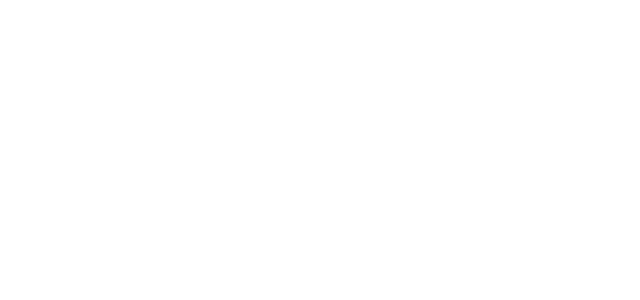
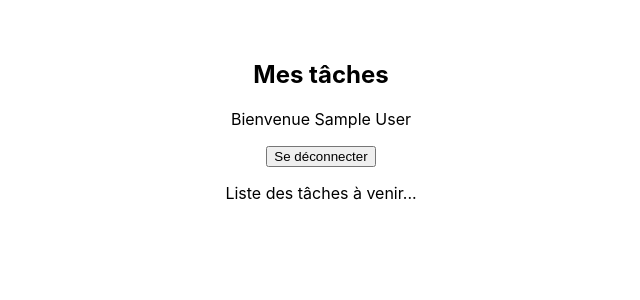
Before and after one commit to Tbyb/projet-web-react, a React app in the folder frontend/: page /task in a window 1280 px wide. Before the commit this address had no page. Shown: the top 300 px of the page, without its empty margins (319-959 px from the left). Built offline with nearby package versions, Linux system fonts and the light colour scheme; sample sign-in values are in the browser's storage; the HTML template or start-up script is replaced by a standard one.

Commit message:
push Jour 2

```diff
--- a/frontend/src/App.jsx
+++ b/frontend/src/App.jsx
@@ -2,6 +2,7 @@
 import ProtectedRoute from './components/ProtectedRoute'
 import Login from './pages/Login'
 import Dashboard from './pages/Dashboard'
+import Task from './pages/Task'
 import './App.css'
 
 // Pages temporaires (vos pages à remplacer)
@@ -16,7 +17,7 @@
       <Routes>
         <Route path="/login" element={<Login />} />
         <Route path="/dashboard" element={ <ProtectedRoute> <Dashboard />  </ProtectedRoute> } />
-
+        <Route path="/task" element={ <ProtectedRoute> <Task />  </ProtectedRoute> } />
         <Route path="/" element={<Navigate to="/dashboard" />} />
       </Routes>
     </div>
--- a/frontend/src/contexts/AuthContext.jsx
+++ b/frontend/src/contexts/AuthContext.jsx
@@ -3,17 +3,24 @@
 const AuthContext = createContext(null)
 
 export const AuthProvider = ({ children }) => {
-  const [user, setUser] = useState(null)
+  const [user, setUser] = useState(() => {
+    // Vérifie si un utilisateur est déjà stocké (persistance)
+    const saved = localStorage.getItem("user")
+    return saved ? JSON.parse(saved) : null
+
+  })
 
   const login = (email, password) => {
     // Simulation de connexion
-    setUser({ email, name: 'Étudiant' })
+    const  fakeUser={ email, name: 'Étudiant' }
+    setUser(fakeUser)
+    localStorage.setItem("user", JSON.stringify(fakeUser))
     return true   // retourne true pour signaler succès
   }
 
-
   const logout = () => {
     setUser(null)
+    localStorage.removeItem("user")
   }
 
   return (
@@ -22,7 +29,6 @@
     </AuthContext.Provider>
   )
 }
-
 export const useAuth = () => {
   const context = useContext(AuthContext)
   if (!context) throw new Error('useAuth must be used within AuthProvider')
--- a/frontend/src/pages/Login.jsx
+++ b/frontend/src/pages/Login.jsx
@@ -1,4 +1,4 @@
-import { useState } from 'react';
+import { useState, useEffect } from 'react';
 import { useAuth } from '../contexts/AuthContext';
 import { useNavigate } from 'react-router-dom';
 
@@ -11,14 +11,22 @@
 
   const handleSubmit = (e) => {
     e.preventDefault();
- if (email && password) {
+     const success = login(email, password);
+    if (success) navigate('/task');
+ /*if (email && password) {
       login(email, password)
       navigate('/dashboard') // Redirection après connexion
     }
  else {
       alert("Veuillez remplir tous les champs")
-    }
+    }*/
+
   };
+
+  const { user } = useAuth();
+useEffect(() => {
+  if (user) navigate('/task');
+}, [user, navigate]);
 
   return (
     <div style={{ maxWidth: 400, margin: 'auto', padding: 20 }}>
--- /dev/null
+++ b/frontend/src/pages/Task.jsx
@@ -0,0 +1,16 @@
+import { useAuth } from "../contexts/AuthContext";
+
+const Task = () => {
+  const { user, logout } = useAuth();
+  return (
+    <div style={{ padding: 20 }}>
+      <h2>Mes tâches</h2>
+      <p>Bienvenue {user?.name}</p>
+      <button onClick={logout}>Se déconnecter</button>
+
+      <p> Liste des tâches à venir...</p>
+    </div>
+  );
+};
+
+export default Task;
```
